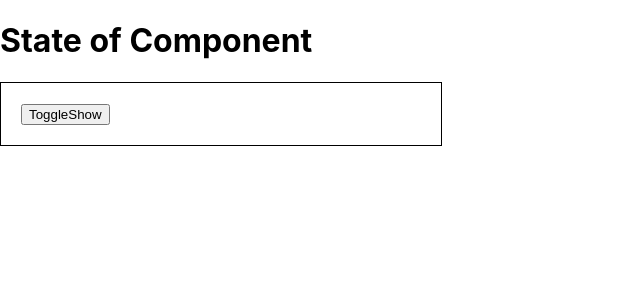
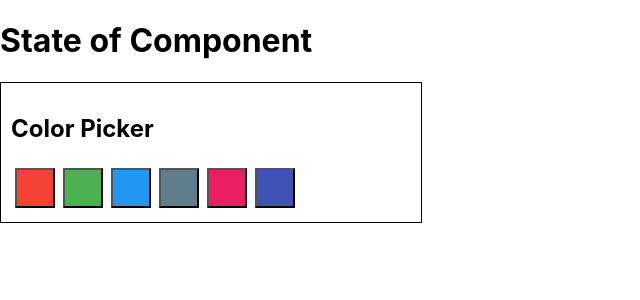
Before and after one commit to FlowMaster83/react-module-2, a React (Create React App) app: page / in a window 1280 px wide. Shown: the top 300 px of the page, without its empty margins (0-640 px from the left). Built offline with nearby package versions, Linux system fonts and the light colour scheme.

Commit message:
added ColorPicker

```diff
--- a/src/components/App.js
+++ b/src/components/App.js
@@ -1,14 +1,16 @@
 import React from 'react';
 // import Counter from './Counter/Counter';
-import Dropdown from './Dropdown/Dropdown';
+// import Dropdown from './Dropdown/Dropdown';
+import ColorPicker from './ColorPicker/ColorPicker';
 
-// const colorPickerOptions = [
-//   {label: 'red', color: '#F44336'},
-//   {label: 'red', color: '#F44336'},
-//   {label: 'red', color: '#F44336'},
-//   {label: 'red', color: '#F44336'},
-//   {label: 'red', color: '#F44336'},
-// ];
+const colorPickerOptions = [
+  {label: 'red', color: '#F44336'},
+  {label: 'green', color: '#4CAF50'},
+  {label: 'blue', color: '#2196F3'},
+  {label: 'grey', color: '#607D8B'},
+  {label: 'pink', color: '#E91E63'},
+  {label: 'indigo', color: '#3F51B5'},
+];
 
 const App = () => (
   <>
@@ -16,8 +18,9 @@
 
   {/* <Counter initialValue={10}/> */}
 
-  <Dropdown />
+  {/* <Dropdown /> */}
 
+  <ColorPicker options={colorPickerOptions} />
   </>
 );
 
--- /dev/null
+++ b/src/components/ColorPicker/ColorPicker.css
@@ -0,0 +1,22 @@
+.ColorPicker {
+    width: 400px;
+    padding: 10px;
+    border: 1px solid black;
+}
+
+.ColorPicker__title {
+    line-height: 1.3;
+}
+
+.ColorPicker__option {
+    display: inline-block;
+    width: 40px;
+    height: 40px;
+    margin: 4px;
+
+    transition: transform 250ms linear;
+}
+
+.ColorPicker__option--active {
+    transform: scale(1.1);
+}
--- /dev/null
+++ b/src/components/ColorPicker/ColorPicker.js
@@ -0,0 +1,23 @@
+import React, { Component } from "react";
+import "./ColorPicker.css";
+
+class ColorPicker extends Component {
+  render() {
+    return (
+      <div className="ColorPicker">
+        <h2 className="ColorPicker__title">Color Picker</h2>
+        <div>
+          {this.props.options.map(({ label, color }) => (
+            <button
+              key={label}
+              className="ColorPicker__option"
+              style={{ backgroundColor: color }}
+            ></button>
+          ))}
+        </div>
+      </div>
+    );
+  }
+}
+
+export default ColorPicker;
--- a/src/components/Counter/Counter.js
+++ b/src/components/Counter/Counter.js
@@ -1,4 +1,4 @@
-import React from 'react';
+import React, { Component } from 'react';
 import Controls from './Controls';
 import Value from './Value';
 
@@ -8,7 +8,7 @@
     // или с функцией, если от предыдущего состояния
 // - начальное значение стейта от пропса
 
-class Counter extends React.Component {
+class Counter extends Component {
     // 1. сначала идет статика:
 
 
```
